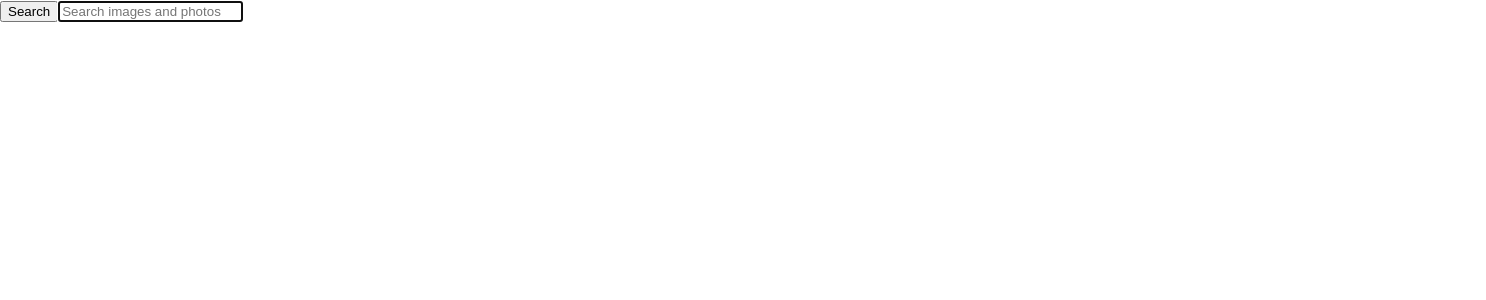
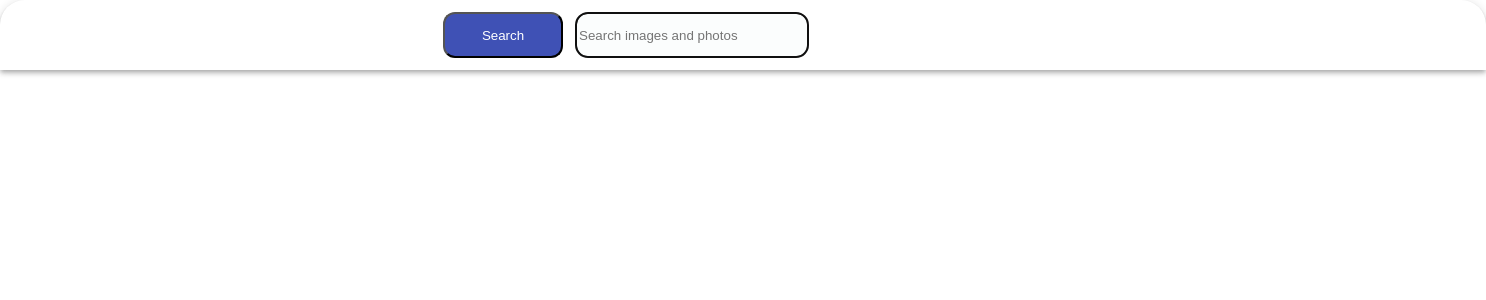
Before and after one commit to KaratSergio/goit-react-hw-03-image-finder, a React (Create React App) app: page / in a window 1280 px wide. Shown: the top 300 px of the page, 1486 px wide, since content can reach past the window. Built offline with nearby package versions, Linux system fonts and the light colour scheme.

Commit message:
add css part 1

```diff
--- a/src/components/App/App.jsx
+++ b/src/components/App/App.jsx
@@ -1,13 +1,14 @@
-import React, { Component } from 'react';
+import { Component } from 'react';
 import { ToastContainer, toast } from 'react-toastify';
 import 'react-toastify/dist/ReactToastify.css';
-import ImageApiService from '../../Services/PixabayApi';
+import { v4 as uuidv4 } from 'uuid';
+
+import Modal from '../Modal/Modal';
+import Loader from '../Loader/Loader';
+import Button from '../Button/Button';
 import Searchbar from '../Searchbar/Searchbar';
 import ImageGallery from '../ImageGallery/ImageGallery';
-import Button from '../Button/Button';
-import Loader from '../Loader/Loader';
-import Modal from '../Modal/Modal';
-import { v4 as uuidv4 } from 'uuid';
+import ImageApiService from '../../Services/PixabayApi';
 
 import { AppContent } from './App.module';
 
@@ -22,6 +23,12 @@ export class App extends Component {
     isButtonShow: false,
     error: false,
     selectedImage: null,
+  };
+
+  toggleModal = imageUrl => {
+    this.setState(prevState => ({
+      selectedImage: prevState.selectedImage === imageUrl ? null : imageUrl,
+    }));
   };
 
   componentDidUpdate(_, prevState) {
@@ -46,13 +53,17 @@ export class App extends Component {
     apiService.searchTerm = query;
     apiService.currentPage = page;
 
-    apiService.getImages().then(data => {
-      const newData = data.map(({ id, tags, webformatURL, largeImageURL }) => ({
+    apiService
+      .getImages()
+      .then(data => {
+        const newData = data.map(
+          ({ id, tags, webformatURL, largeImageURL }) => ({
             id,
             tags,
             webformatURL,
             largeImageURL,
-      }));
+          })
+        );
 
         const currentData = newData.map(item => ({
           ...item,
@@ -70,12 +81,15 @@ export class App extends Component {
           this.setState({ loading: false, isButtonShow: false, error: false });
         } else {
           if (page === 1) {
-          toast.success(`Hooray! We found ${apiService.totalResults} images.`);
+            toast.success(
+              `Hooray! We found ${apiService.totalResults} images.`
+            );
           }
 
           this.setState({ loading: false, isButtonShow: true, error: false });
         }
-    }).catch(error => {
+      })
+      .catch(error => {
         this.setState({ loading: false, error: true });
         toast.error('Oops! Something went wrong. Please try again later.');
       });
@@ -91,26 +105,19 @@ export class App extends Component {
     }));
   };
 
-  openModal = (imageUrl) => {
-    this.setState({ selectedImage: imageUrl });
-  };
-
-  closeModal = () => {
-    this.setState({ selectedImage: null });
-  };
-
   render() {
-    const { galleryItems, loading, isButtonShow, error, selectedImage } = this.state;
+    const { galleryItems, loading, isButtonShow, error, selectedImage } =
+      this.state;
 
     return (
       <AppContent>
         <Searchbar onSubmit={this.handleFormSubmit} />
-        {error && <h2>PIXBAY API</h2>}
+        {error && <div>Something went wrong!</div>}
         {!error && (
           <ImageGallery
             galleryItems={galleryItems}
             keyExtractor={item => item.key}
-            onImageClick={this.openModal} // передайте функцію для відкриття модального вікна
+            onImageClick={imageUrl => this.toggleModal(imageUrl)}
           />
         )}
         {loading && <Loader />}
@@ -119,11 +126,11 @@ export class App extends Component {
           <Modal
             isOpen={true}
             imageUrl={selectedImage}
-            onClose={this.closeModal} // передайте функцію для закриття модального вікна
+            onClose={this.toggleModal}
             alt="Selected Image"
           />
         )}
-        <ToastContainer autoClose={3000} theme="dark" />
+        <ToastContainer autoClose={3000} theme="colored" />
       </AppContent>
     );
   }
--- a/src/components/Button/Button.module.jsx
+++ b/src/components/Button/Button.module.jsx
@@ -1,6 +1,25 @@
 import styled from '@emotion/styled';
 
 export const LoadBtn = styled.button`
-  width: 140px;
-  height: 56px;
+  padding: 8px 16px;
+  margin: auto;
+  border-radius: 2px;
+  background-color: #3f51b5;
+  transition: all 250ms cubic-bezier(0.4, 0, 0.2, 1);
+  text-align: center;
+  display: inline-block;
+  color: #fff;
+  border: 8px solid #fff;
+  border-radius: 8px;
+  font-family: inherit;
+  font-size: 18px;
+  line-height: 24px;
+  font-weight: 500;
+  min-width: 180px;
+  box-shadow: 0 0 3px #2b647e;
+
+  &:hover,
+  &:focus {
+    background-color: #303f9f;
+  }
 `;
--- a/src/components/ImageGallery/ImageGallery.jsx
+++ b/src/components/ImageGallery/ImageGallery.jsx
@@ -1,7 +1,7 @@
-import React, { Component } from 'react';
+import { Component } from 'react';
 import PropTypes from 'prop-types';
+import { ImageGalleryItem } from '../ImageGalleryItem/ImageGalleryItem';
 import { Gallery } from './ImageGallery.module';
-import { ImageGalleryItem } from '../ImageGalleryItem/ImageGalleryItem';
 
 export class ImageGallery extends Component {
   render() {
--- a/src/components/ImageGalleryItem/ImageGalleryItem.jsx
+++ b/src/components/ImageGalleryItem/ImageGalleryItem.jsx
@@ -1,7 +1,7 @@
+import { Component } from 'react';
+import PropTypes from 'prop-types';
 import { Modal } from '../Modal/Modal';
 import { GalleryItem, GalleryImg } from './ImageGalleryItem.module';
-import { Component } from 'react';
-import PropTypes from 'prop-types';
 
 export class ImageGalleryItem extends Component {
   state = {
--- a/src/components/ImageGalleryItem/ImageGalleryItem.module.jsx
+++ b/src/components/ImageGalleryItem/ImageGalleryItem.module.jsx
@@ -4,14 +4,15 @@ export const GalleryItem = styled.li`
   position: relative;
   overflow: hidden;
   max-width: 400px;
+  border: 1px solid #7fe0cd;
+  border-radius: 8px;
   padding: 5px;
-  transition: box-shadow 500ms cubic-bezier(0.4, 0, 0.2, 1);
-  transition: border 250ms cubic-bezier(0.4, 0, 0.2, 1);
+  transition: transform 0.3s ease-in-out;
+  box-shadow: 1px 1px 5px #2b647e;
 
-  :hover,
-  :focus {
-    box-shadow: 0px 1px 14px #19282f;
-    border: 1px solid #f9f9f9;
+  &:hover,
+  &:focus {
+    transform: scale(1.02);
   }
 `;
 
@@ -20,9 +21,9 @@ export const GalleryImg = styled.img`
   height: 260px;
   object-fit: cover;
   transition: transform 250ms cubic-bezier(0.4, 0, 0.2, 1);
-  border-radius: 8px;
+  border-radius: 18px;
 
-  :hover {
+  $:hover {
     cursor: zoom-in;
   }
 `;
--- a/src/components/Modal/Modal.module.jsx
+++ b/src/components/Modal/Modal.module.jsx
@@ -9,7 +9,7 @@ export const CustomOverlay = styled.div`
   display: flex;
   justify-content: center;
   align-items: center;
-  z-index: 999;
+  z-index: 1200;
 `;
 
 export const CustomModalContent = styled.div`
--- a/src/components/Searchbar/Searchbar.jsx
+++ b/src/components/Searchbar/Searchbar.jsx
@@ -1,5 +1,5 @@
 import React, { Component } from 'react';
-// import { Searchbar } from './Searchbar.module';
+import { SearchBox, SearchForm, SearchBtn, SearchInput } from './Searchbar.module';
 
 export default class Searchbar extends Component {
   state = {
@@ -17,12 +17,12 @@ export default class Searchbar extends Component {
 
   render() {
     return (
-      <header className="searchbar">
-        <form className="form" onSubmit={this.handleSubmit}>
-          <button type="submit" className="button">
+      <SearchBox className="searchbar">
+        <SearchForm className="form" onSubmit={this.handleSubmit}>
+          <SearchBtn type="submit" className="button">
             <span className="button-label">Search</span>
-          </button>
-          <input
+          </SearchBtn>
+          <SearchInput
             className="input"
             type="text"
             autoComplete="off"
@@ -31,8 +31,8 @@ export default class Searchbar extends Component {
             value={this.state.query}
             onChange={this.handleChange}
           />
-        </form>
-      </header>
+        </SearchForm>
+      </SearchBox>
     );
   }
 }
--- a/src/components/Searchbar/Searchbar.module.jsx
+++ b/src/components/Searchbar/Searchbar.module.jsx
@@ -1 +1,47 @@
 import styled from '@emotion/styled';
+
+export const SearchBox = styled.header`
+  top: 0;
+  left: 0;
+  position: sticky;
+  z-index: 1100;
+  display: flex;
+  justify-content: center;
+  align-items: center;
+  min-height: 64px;
+  margin: auto;
+  width: 1486px;
+  box-shadow: 0px 2px 4px -1px rgba(0, 0, 0, 0.2),
+    0px 4px 5px 0px rgba(0, 0, 0, 0.14), 0px 1px 10px 0px rgba(0, 0, 0, 0.12);
+  border-radius: 25px 25px 0 0;
+`;
+
+export const SearchForm = styled.form`
+  width: 100%;
+  max-width: 600px;
+  border-radius: 3px;
+  overflow: hidden;
+`;
+
+export const SearchBtn = styled.button`
+  width: 120px;
+  height: 46px;
+  line-height: 100%;
+  text-align: center;
+  color: #ffffff;
+  border-radius: 12px;
+  background-color: #3f51b5;
+
+  &:hover,
+  &:focus {
+    background-color: #303f9f;
+  }
+`;
+
+export const SearchInput = styled.input`
+  margin: 12px;
+  width: 226px;
+  height: 40px;
+  border-radius: 12px;
+  background: #c6d7de11;
+`;
--- a/src/styles.css
+++ b/src/styles.css
@@ -62,6 +62,7 @@ img {
  * Стили компонента SearchForm
  */
 .SearchForm {
+  background: #c6d7de11;
   display: flex;
   align-items: center;
   width: 100%;
```
Lines whose indentation alone changed are shown as unchanged.
